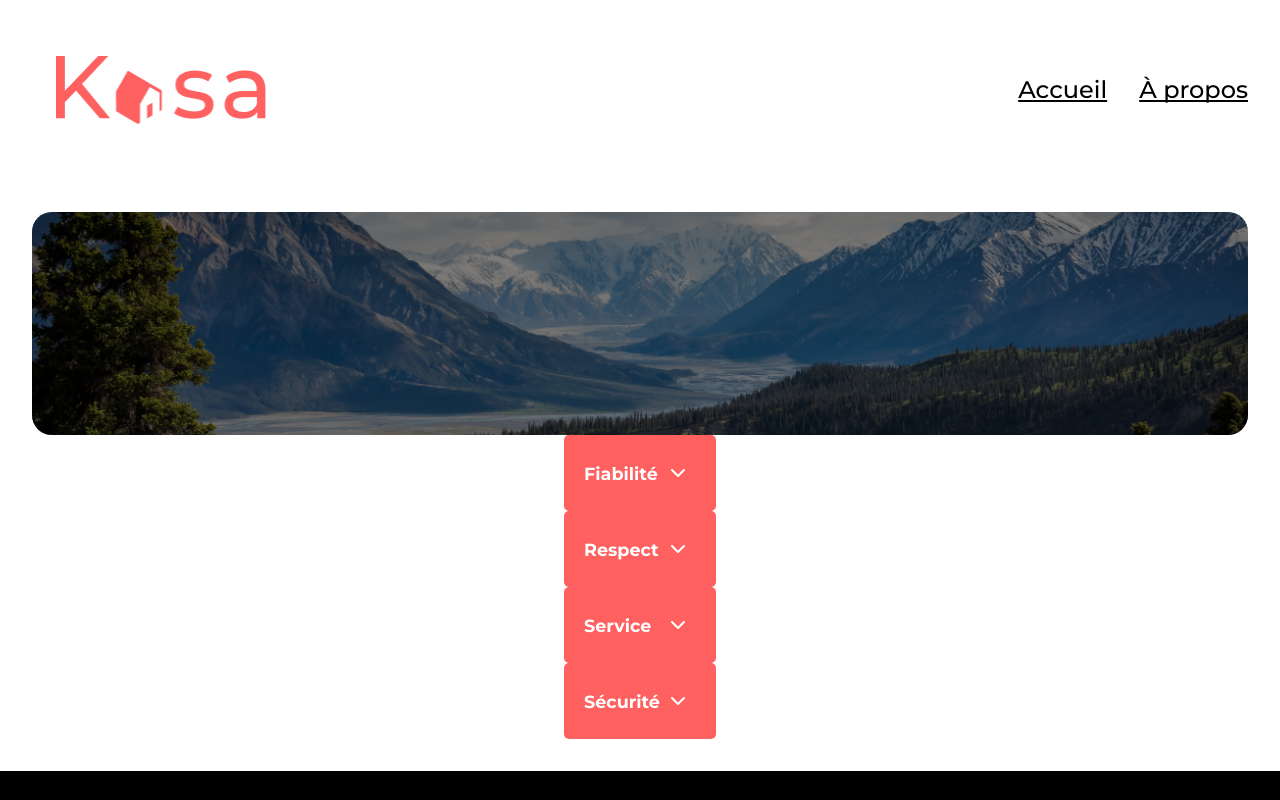
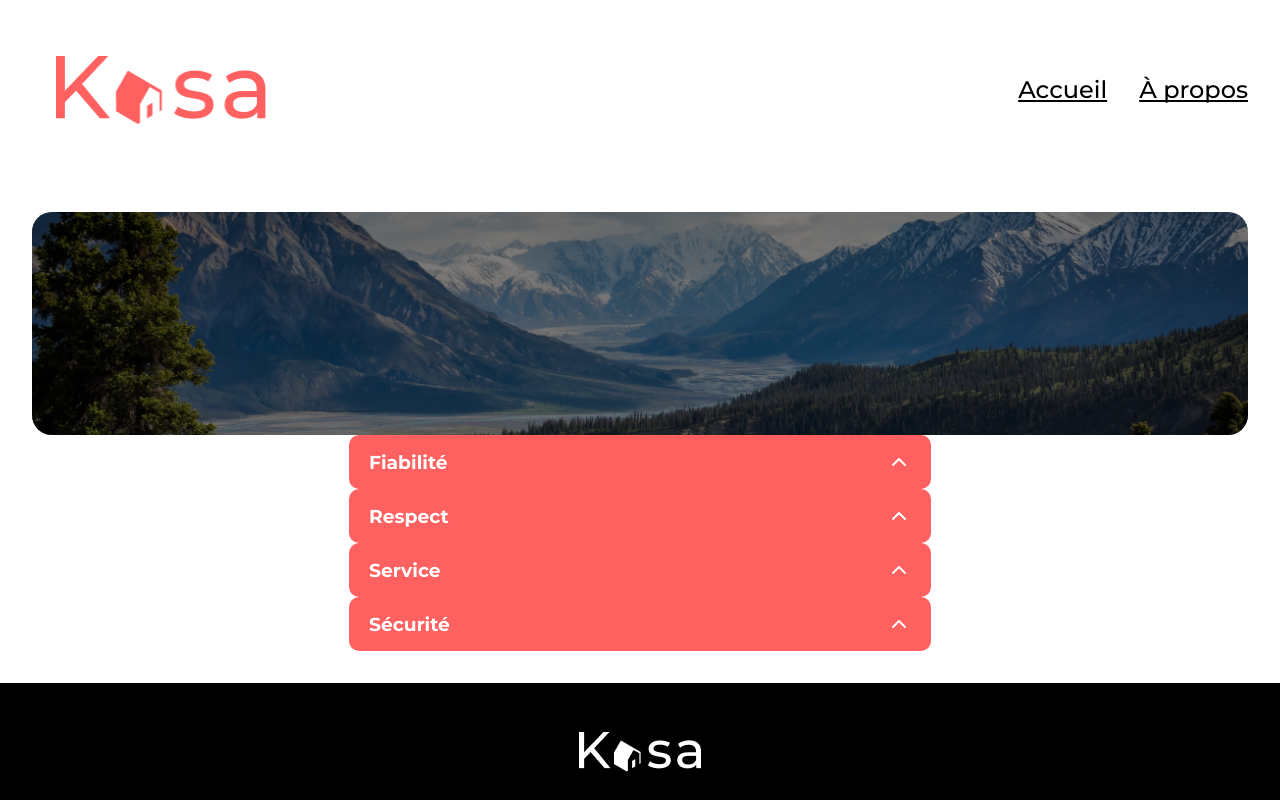
Before and after one commit to johannlacroix/kasa_app_OCR7, a React (Vite) app: page /about in a window 1280 px wide. Shown: the top 800 px of the page. Built offline with nearby package versions, Linux system fonts and the light colour scheme.

Commit message:
collapse fixed

```diff
--- a/src/components/Banner/Banner.module.scss
+++ b/src/components/Banner/Banner.module.scss
@@ -1,7 +1,7 @@
 .banner {
   position: relative;
   width: 100%;
-  max-width: 1240px; // Largeur conforme à Figma
+  max-width: 1240px;
   height: 223px;
   box-shadow: #f6f6f6;
 }
@@ -14,7 +14,7 @@
   height: 100%;
   background-color: rgba(0, 0, 0, 0.5);
   border-radius: 20px;
-  z-index: 1; /* pour que l'overlay soit en dessous du texte */
+  z-index: 1;
 }
 
 .bg {
@@ -36,6 +36,6 @@
   text-align: center;
   white-space: nowrap;
   padding: 1rem;
-  z-index: 2; /* Texte au-dessus de l'overlay */
-  color: #ffffff; /* pour que le texte reste visible */
+  z-index: 2;
+  color: #ffffff;
 }
--- a/src/components/Collapse/Collapse.jsx
+++ b/src/components/Collapse/Collapse.jsx
@@ -12,19 +12,14 @@ const Collapse = ({ title, content, size = "large" }) => {
         isOpen ? styles.open : ""
       }`}
     >
-      <div className={styles.header}>
-        <h3>{title}</h3>
-        <button
-          className={styles.toggleButton}
-          onClick={() => setIsOpen(!isOpen)}
-        >
-          {isOpen ? (
-            <ChevronUp size={24} color="white" />
-          ) : (
-            <ChevronDown size={24} color="white" />
-          )}
-        </button>
-      </div>
+      <button className={styles.header} onClick={() => setIsOpen(!isOpen)}>
+        <h3 className={styles.title}>{title}</h3>
+        {isOpen ? (
+          <ChevronDown size={24} color="white" />
+        ) : (
+          <ChevronUp size={24} color="white" />
+        )}
+      </button>
       {isOpen && <div className={styles.content}>{content}</div>}
     </div>
   );
@@ -38,3 +33,7 @@ Collapse.propTypes = {
 };
 
 export default Collapse;
+
+ChevronUp;
+
+ChevronDown;
--- a/src/components/Collapse/Collapse.module.scss
+++ b/src/components/Collapse/Collapse.module.scss
@@ -1,59 +1,47 @@
 .collapse {
-  width: 100%;
-  max-width: 494px; // Assure la largeur exacte de chaque Collapse
-  height: 100%;
-}
+  flex: 1; // Permet à chaque collapse de prendre un espace égal
+  max-width: 582px; // Largeur max comme demandé
+  border-radius: 10px;
 
-.collapseContainer {
-  width: 100%;
-  max-width: 1023px; // Respecte la largeur max définie dans Figma
-
-  height: auto; // S’adapte au contenu
-  max-height: 298px; // Respecte la hauteur max définie
-
-  display: flex;
-  flex-direction: column;
-  align-items: center; // Centre horizontalement les enfants (les collapses)
-  justify-content: center; // Centre si besoin verticalement aussi
-
-  gap: 30px; // Espacement entre les collapses
-
-  margin: 0 auto; // Centre le conteneur sur la page
-  padding: 10px;
-}
-
-.parentWrapper {
-  display: flex;
-  justify-content: center; // Centre le `collapseContainer`
-  width: 100%;
+  @media (min-width: 1024px) {
+    width: 582px;
+  }
 }
 
 .header {
   background: #ff6060;
-  padding: 10px 20px;
+  padding: 15px 20px;
   display: flex;
   justify-content: space-between;
   align-items: center;
   font-family: Montserrat, sans-serif;
-  font-size: 15px;
-  font-weight: 400;
+  font-size: 16px;
+  font-weight: 500;
   color: white;
-  border-radius: 5px;
+  border-radius: 10px;
+  width: 100%;
+  cursor: pointer;
+  border: none;
+  outline: none;
+  transition: background 0.3s ease-in-out;
 }
 
-.toggleButton {
-  background: none;
-  border: none;
-  cursor: pointer;
-  display: flex;
-  align-items: center;
+.header:hover {
+  background: #e55050;
+}
+
+.title {
+  margin: 0;
+  flex-grow: 1;
+  text-align: left;
 }
 
 .content {
-  background: #000000;
-  color: white;
+  background: white;
+  color: black;
   padding: 15px;
   font-size: 16px;
   line-height: 1.5;
   text-align: left;
+  border-radius: 0 0 10px 10px;
 }
--- a/src/styles/index.scss
+++ b/src/styles/index.scss
@@ -128,8 +128,8 @@ body {
 
 .collapse-container {
   display: flex;
-  justify-content: space-between;
-  align-items: center;
+  justify-content: space-between; // Espacement entre les collapses
+  gap: 20px; // Espace entre les collapses
   margin-top: 20px;
 }
 
@@ -184,4 +184,5 @@ body {
   flex-direction: row;
   justify-content: space-between;
   align-items: flex-start;
+  padding-top: 20px;
 }
```
